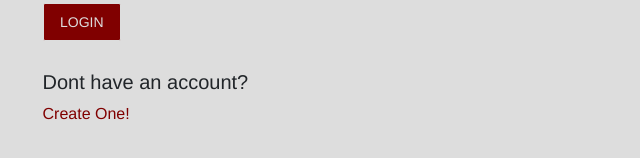
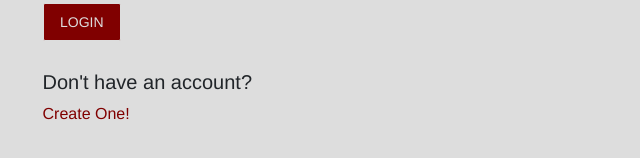
Before and after one commit to rhit-munrosl/DIYProjectOrganizer, a plain HTML site: page public/index.html in a window 1280 px wide. Shown: the part 336-494 px from the top of the page, 320-960 px from the left. Drawn offline with Linux system fonts and the light colour scheme; some packages are replaced by stand-ins of ours.

Commit message:
Typo fix

```diff
--- a/public/index.html
+++ b/public/index.html
@@ -26,7 +26,7 @@
       </div>
       <button type="button" id = "loginBtn" class="btn btn-primary btn-outline org-btn">Login</button>
       <br><br>
-      <h5>Dont have an account?</h5>
+      <h5>Don't have an account?</h5>
       <a href="/createAccount.html" id = "createText">Create One!</a>
     </div>
   </div>
```
